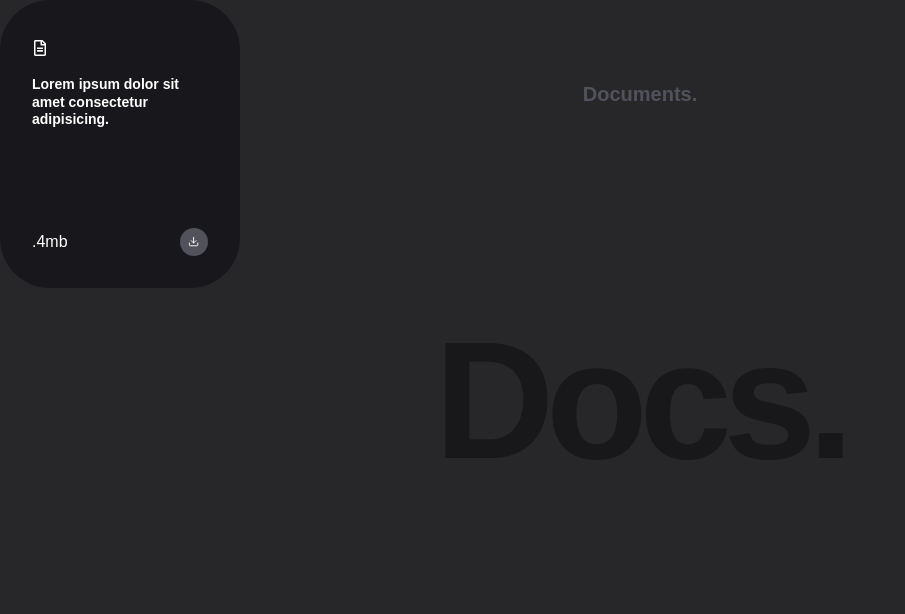
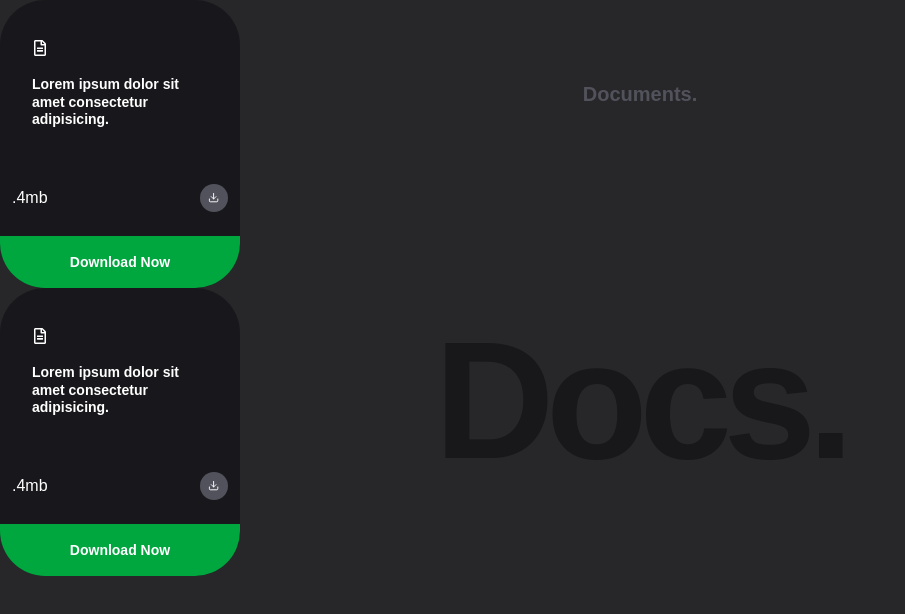
Before and after one commit to shaikkashif73/Docs., a React (Vite) app: page / in a window 1280 px wide. Shown: the top 614 px of the page, without its empty margins (0-905 px from the left). Built offline with nearby package versions, Linux system fonts and the light colour scheme.

Commit message:
Designing the Card Component

```diff
--- a/src/components/Card.jsx
+++ b/src/components/Card.jsx
@@ -4,17 +4,20 @@
 
 function Card() {
   return (
-    <div className=" relative w-60 h-72 rounded-[50px] bg-zinc-900/90 text-white overflow-hidden px-8 py-10 ">
+    <div className=" relative w-60 h-72 rounded-[45px] bg-zinc-900/90 text-white overflow-hidden px-8 py-10 ">
       <FaRegFileAlt />
       <p className="text-sm leading-tight mt-5 font-semibold">
         Lorem ipsum dolor sit amet consectetur adipisicing.
       </p>
-      <div className="footer absolute bottom-0  w-full py-3 px-8  left-0">
-        <div className="flex items-center justify-between mb-5">
+      <div className="footer absolute bottom-0   w-full  left-0">
+        <div className="flex items-center justify-between px-3 py-3 mb-3">
           <h5>.4mb</h5>
           <span className="w-7 h-7 bg-zinc-600 rounded-full flex items-center justify-center">
             <LuDownload size=".7em" color="#fff" />
           </span>
+        </div>
+        <div className="tag w-full py-4 flex items-center justify-center bg-green-600">
+          <h3 className="text-sm font-semibold">Download Now</h3>
         </div>
       </div>
     </div>
--- a/src/components/Foreground.jsx
+++ b/src/components/Foreground.jsx
@@ -5,6 +5,7 @@
   return (
     <div className="w-full h-full fixed z-[3] top-0 left-0 ">
       <Card />
+      <Card />
     </div>
   );
 }
```
